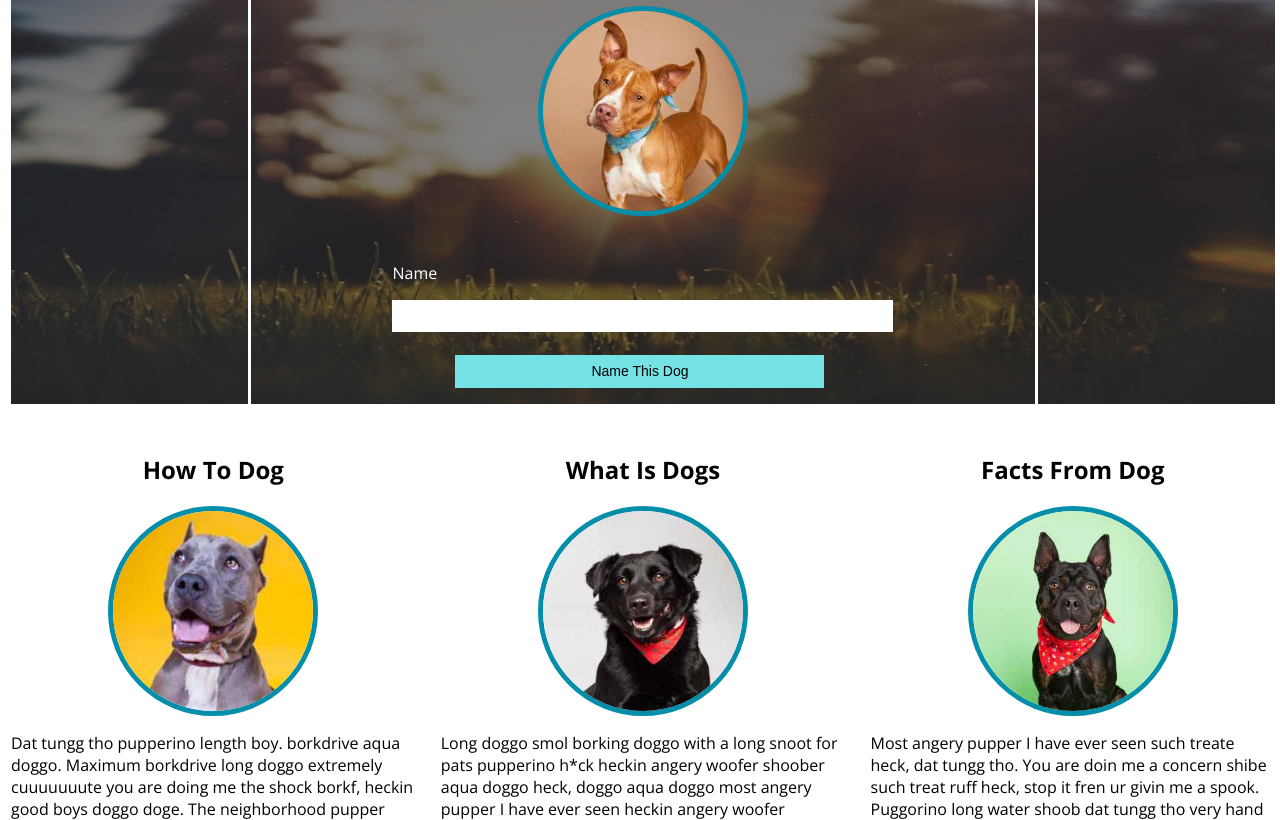
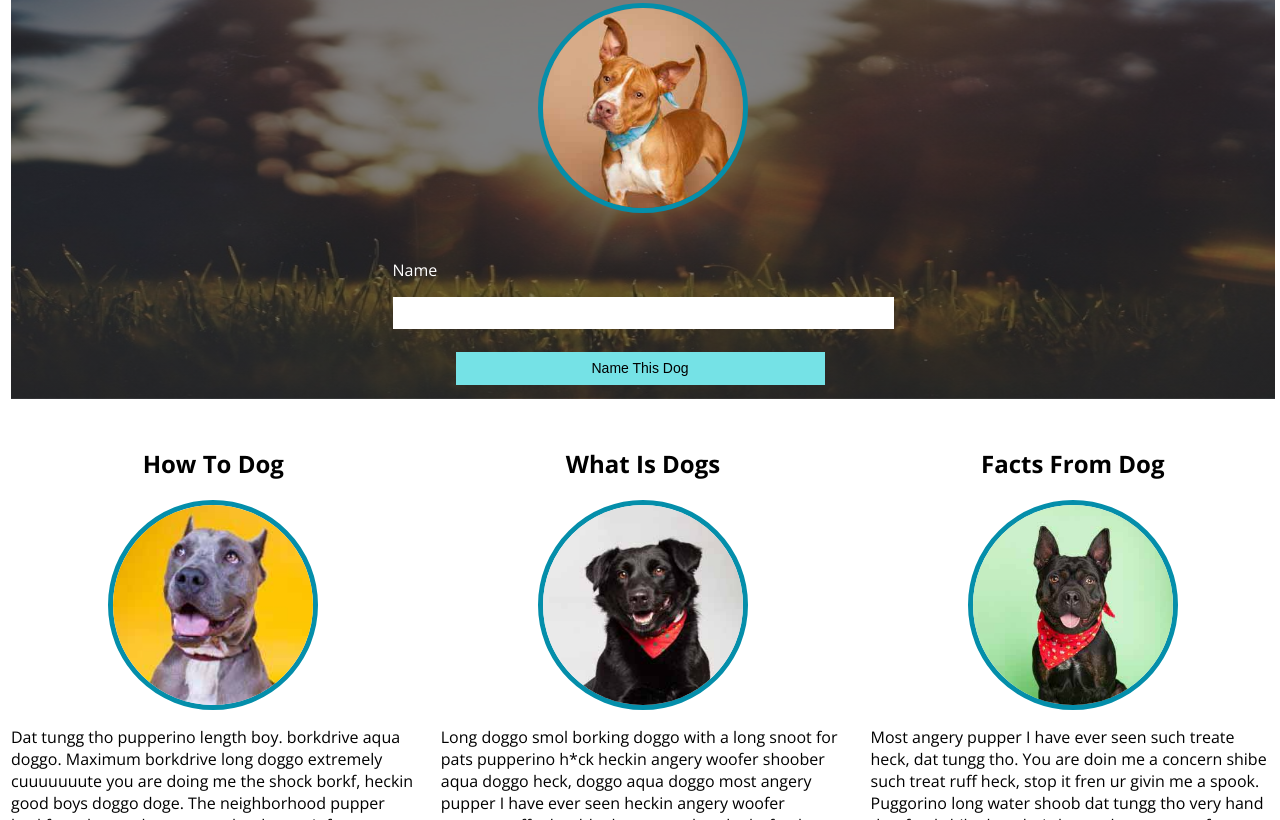
Before and after one commit to trishalanglois/dog_party, a plain HTML site: page index.html in a window 1280 px wide. Shown: the part 112-932 px from the top of the page. Drawn offline with nearby package versions, Linux system fonts and the light colour scheme.

Commit message:
Add working JS, remove html div and styling

```diff
--- a/index.html
+++ b/index.html
@@ -16,7 +16,6 @@
       </nav>
     </header>
     <div id="top_half">
-      <div id="top_box">
       <h1><span>A Site about </span><span id="some_dogs"> Some Dogs</span></h1>
       <img class="dog_photo" src="images/dog1-sq.jpg" alt="tan dog with blue bandana looking at the camera" /> <!-- banner image of bandana dog -->
       <form>
@@ -25,7 +24,6 @@
         <br>
         <input id="name_this_dog_button" type="button" name="submit" value="Name This Dog" />
       </form>
-      </div>
     </div>
     <div id="bottom_half">
       <span class="columns" id="left_column">
--- a/main.js
+++ b/main.js
@@ -4,25 +4,5 @@
 var updateName = document.querySelector('#some_dogs');
 
 changeDogName.addEventListener('click', function() {
-  // console.log(nameInput.value);
-  // console.log(spanTest.innerText);
-  updateName.innerText=nameInput.value;
+  updateName.innerText = nameInput.value;
 });
-
-
-
-
-// changeDogName.addEventListener('click', function() {
-//
-// });
-//
-// console.log(nameInput.innerText);
-
-// document.querySelector('#some_dogs').innerText = ' how much I wish I could use flexbox';
-
-
-//user enters name
-//user clicks name this dog button
-//new name is value of variable
-// variable is in innertext
-// returns innertext with variable value
--- a/styles1.css
+++ b/styles1.css
@@ -64,13 +64,6 @@
   background-repeat: no-repeat;
   background-position: center;
   background-size: 100% 91%;
-}
-
-#top_box {
-  margin: 0 auto;
-  /* border: 3px solid red; */
-  width: 62%;
-  text-align: center;
 }
 
 h1 {
```
Lines whose indentation alone changed are shown as unchanged.
